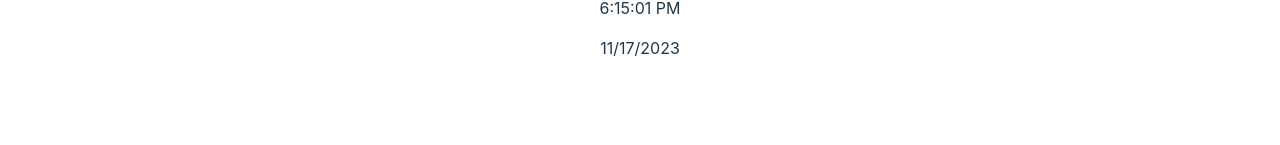
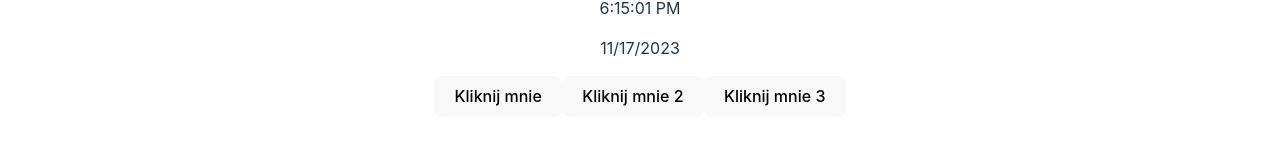
Before and after one commit to nescio99/TechnologieInternetowe2023, a React (Vite) app in the folder jipp-workshop/: page / in a window 1280 px wide. Shown: the part 1693-1838 px from the top of the page. Before the commit the page ends 1801 px from the top, so only its background shows below. Built offline with nearby package versions, Linux system fonts and the light colour scheme.

Commit message:
Chapter 8 Task 1

```diff
--- a/jipp-workshop/src/App.jsx
+++ b/jipp-workshop/src/App.jsx
@@ -13,6 +13,7 @@ import HelloWorld from "./components/Chapter07/HelloWorld.jsx";
 import Modal from "./components/Chapter07/Modal.jsx";
 import StrobeLight from "./components/Chapter07/StrobeLight.jsx";
 import Clock from "./components/Chapter07/Clock.jsx";
+import Buttons from "./components/Chapter08/Buttons.jsx";
 
 function App() {
   const [count, setCount] = useState(0);
@@ -73,6 +74,7 @@ function App() {
         {/*<StrobeLight frequency={50} bgColor="silver" />*/}
 
         <Clock />
+        <Buttons />
     </>
   )
 }
--- /dev/null
+++ b/jipp-workshop/src/components/Chapter08/Buttons.jsx
@@ -0,0 +1,24 @@
+import React from 'react';
+
+const Buttons = () => {
+
+    const clickHandler = () => {
+        const numA = parseInt(prompt("Podaj liczbę A?"));
+        const numB = parseInt(prompt("Podaj liczbę B?"));
+        console.log(numA+numB)
+    }
+
+    const clickHandler2 = () => {
+        console.log(window.innerWidth, window.innerHeight);
+    }
+
+    return (
+        <div>
+            <button onClick={() => console.log("Pierwszy przycisk kliknięty")}>Kliknij mnie</button>
+            <button onClick={clickHandler}>Kliknij mnie 2</button>
+            <button onClick={clickHandler2}>Kliknij mnie 3</button>
+        </div>
+    );
+};
+
+export default Buttons;
```
